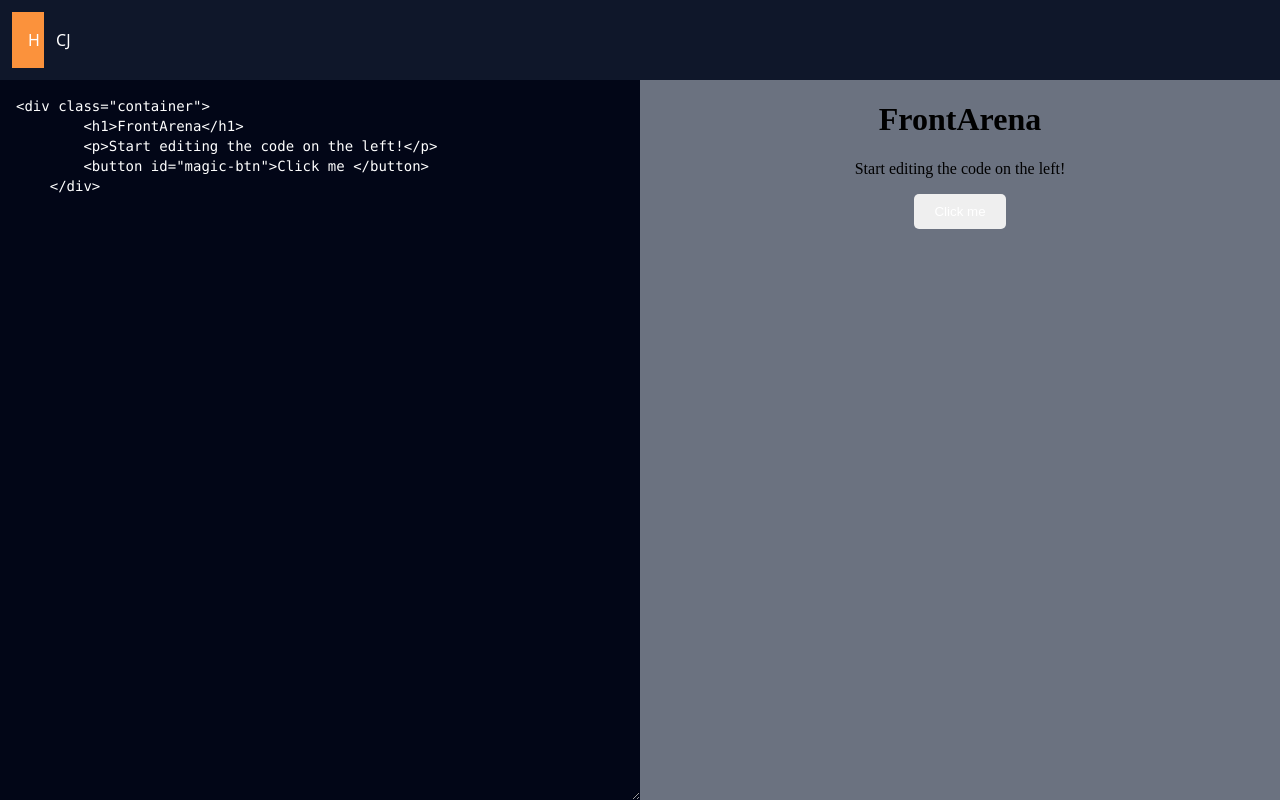
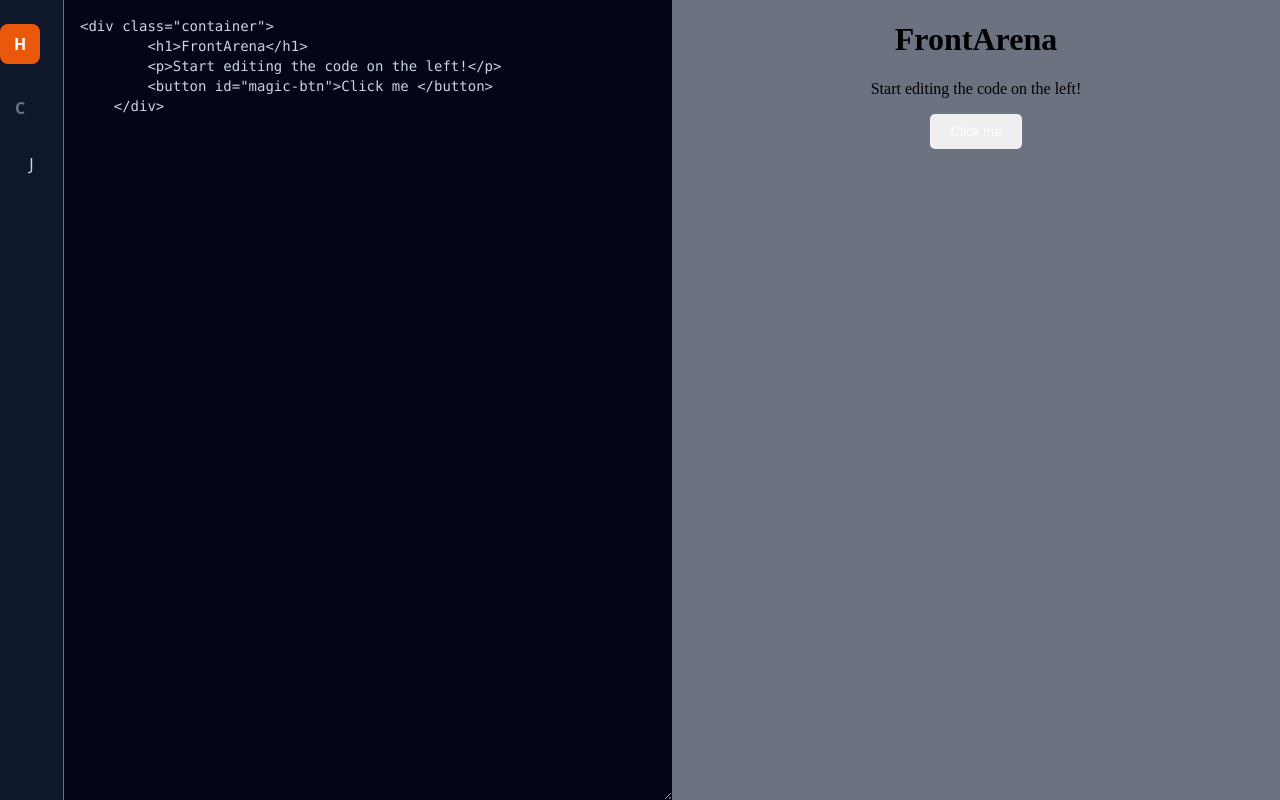
Before and after one commit to aryasakshi13/FrontArena, a React (Vite) app: page / in a window 1280 px wide. Built offline with nearby package versions, Linux system fonts and the light colour scheme.

Commit message:
adding sidebar feature for choosing language on editor design the html and css button

```diff
--- a/src/App.tsx
+++ b/src/App.tsx
@@ -11,17 +11,25 @@
     INITIAL_CODE.js
   );
 
-  const [activetab, setActiveTab] = useState<'html'| 'css'|'js'>('html');
+  const [activeTab, setActiveTab] = useState<'html'| 'css'|'js'>('html');
 
   return (
-    <div className='h-screen w-full flex flex-col bg-slate-900 text-white'>
+    <div className='h-screen w-full flex  bg-slate-950 text-slate-300 overflow-hidden font-sans'>
       {/* sidebar */}
-      <nav>
+      <nav className='w-16 flex flex-col items-centerr py-6 gap-6 bg-slate-900 border-r border-slate-500'>
+        {/* html button */}
         <button onClick={()=>setActiveTab('html')}
-          className='w-4 p-4 m-3 bg-orange-400 '>
+        className={`w-10 h-10 flex items-center justify-center rounded-lg transition-all font-bold
+          ${activeTab === 'html' ? 'bg-orange-600 text-white' : 'text-slate-500 hover:bg-slate-800'}`}
+          >
           H
           </button>
-        <button onClick={()=>setActiveTab('css')}>C</button>
+          {/* css button */}
+        <button onClick={()=>setActiveTab('css')}
+         className={`w-10 h-10 flex items-center justify-center rounded-lg transition-all font-bold
+          ${activeTab ==='css'? 'bg-blue-600 text-white':'text-slate-500 hover:bg-slate-800'}`}
+          >C
+          </button>
         <button onClick={()=>setActiveTab('js')}>J</button>
 
       </nav>
```
